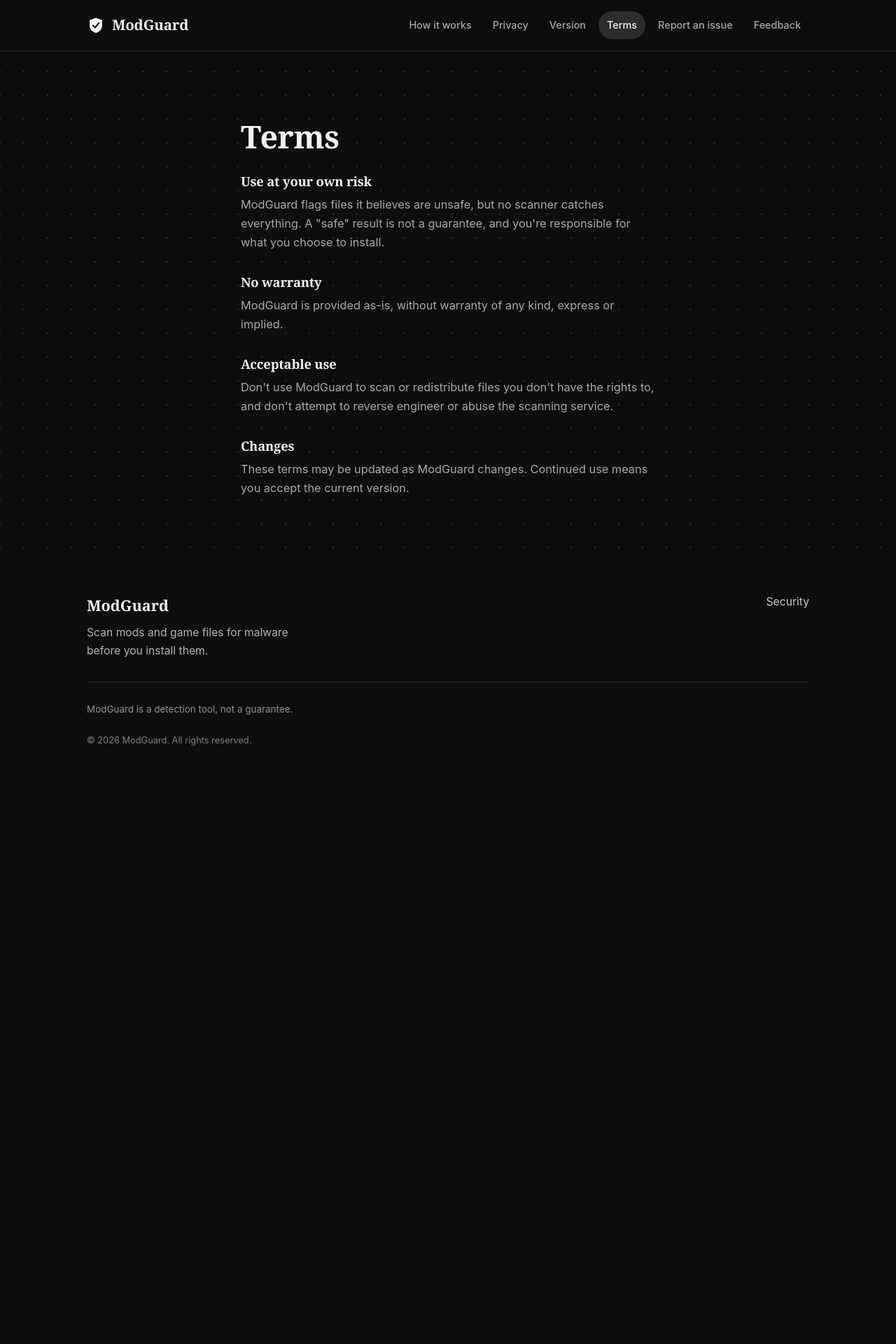
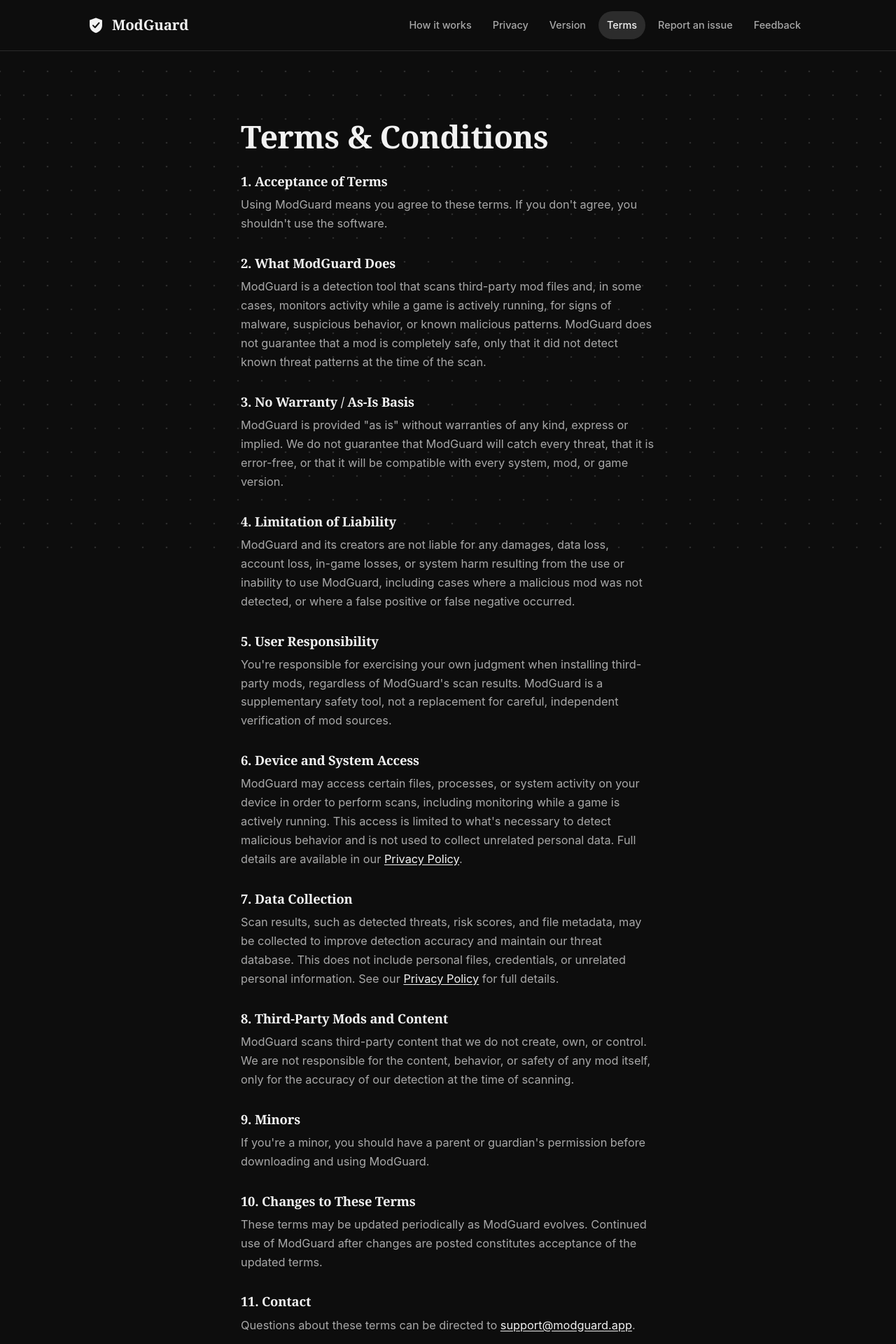
Before and after one commit to Rayan-Python/modguard-site-page, a React (Vite) app: page /terms in a window 1280 px wide. Shown: the top 1920 px of the page at 70% size. Before the commit the page ends 1108 px from the top, so only its background shows below. Built offline with nearby package versions, Linux system fonts and the light colour scheme.

Commit message:
Add Terms and Conditions page

```diff
--- a/src/pages/Terms.jsx
+++ b/src/pages/Terms.jsx
@@ -1,33 +1,105 @@
+import { SUPPORT_EMAIL } from '../data/contact.js'
+
 export default function Terms() {
   return (
     <section className="doc">
       <div className="container doc__inner">
-        <h1 className="doc__title">Terms</h1>
+        <h1 className="doc__title">Terms &amp; Conditions</h1>
 
-        <h2 className="doc__heading">Use at your own risk</h2>
+        <h2 className="doc__heading">1. Acceptance of Terms</h2>
         <p className="doc__body">
-          ModGuard flags files it believes are unsafe, but no scanner catches
-          everything. A "safe" result is not a guarantee, and you're
-          responsible for what you choose to install.
+          Using ModGuard means you agree to these terms. If you don't agree,
+          you shouldn't use the software.
         </p>
 
-        <h2 className="doc__heading">No warranty</h2>
+        <h2 className="doc__heading">2. What ModGuard Does</h2>
         <p className="doc__body">
-          ModGuard is provided as-is, without warranty of any kind, express or
-          implied.
+          ModGuard is a detection tool that scans third-party mod files and,
+          in some cases, monitors activity while a game is actively running,
+          for signs of malware, suspicious behavior, or known malicious
+          patterns. ModGuard does not guarantee that a mod is completely
+          safe, only that it did not detect known threat patterns at the time
+          of the scan.
         </p>
 
-        <h2 className="doc__heading">Acceptable use</h2>
+        <h2 className="doc__heading">3. No Warranty / As-Is Basis</h2>
         <p className="doc__body">
-          Don't use ModGuard to scan or redistribute files you don't have the
-          rights to, and don't attempt to reverse engineer or abuse the
-          scanning service.
+          ModGuard is provided "as is" without warranties of any kind,
+          express or implied. We do not guarantee that ModGuard will catch
+          every threat, that it is error-free, or that it will be compatible
+          with every system, mod, or game version.
         </p>
 
-        <h2 className="doc__heading">Changes</h2>
+        <h2 className="doc__heading">4. Limitation of Liability</h2>
         <p className="doc__body">
-          These terms may be updated as ModGuard changes. Continued use means
-          you accept the current version.
+          ModGuard and its creators are not liable for any damages, data
+          loss, account loss, in-game losses, or system harm resulting from
+          the use or inability to use ModGuard, including cases where a
+          malicious mod was not detected, or where a false positive or false
+          negative occurred.
+        </p>
+
+        <h2 className="doc__heading">5. User Responsibility</h2>
+        <p className="doc__body">
+          You're responsible for exercising your own judgment when installing
+          third-party mods, regardless of ModGuard's scan results. ModGuard
+          is a supplementary safety tool, not a replacement for careful,
+          independent verification of mod sources.
+        </p>
+
+        <h2 className="doc__heading">6. Device and System Access</h2>
+        <p className="doc__body">
+          ModGuard may access certain files, processes, or system activity on
+          your device in order to perform scans, including monitoring while a
+          game is actively running. This access is limited to what's
+          necessary to detect malicious behavior and is not used to collect
+          unrelated personal data. Full details are available in our{' '}
+          <a href="/privacy" className="doc__link">
+            Privacy Policy
+          </a>
+          .
+        </p>
+
+        <h2 className="doc__heading">7. Data Collection</h2>
+        <p className="doc__body">
+          Scan results, such as detected threats, risk scores, and file
+          metadata, may be collected to improve detection accuracy and
+          maintain our threat database. This does not include personal
+          files, credentials, or unrelated personal information. See our{' '}
+          <a href="/privacy" className="doc__link">
+            Privacy Policy
+          </a>{' '}
+          for full details.
+        </p>
+
+        <h2 className="doc__heading">8. Third-Party Mods and Content</h2>
+        <p className="doc__body">
+          ModGuard scans third-party content that we do not create, own, or
+          control. We are not responsible for the content, behavior, or
+          safety of any mod itself, only for the accuracy of our detection at
+          the time of scanning.
+        </p>
+
+        <h2 className="doc__heading">9. Minors</h2>
+        <p className="doc__body">
+          If you're a minor, you should have a parent or guardian's
+          permission before downloading and using ModGuard.
+        </p>
+
+        <h2 className="doc__heading">10. Changes to These Terms</h2>
+        <p className="doc__body">
+          These terms may be updated periodically as ModGuard evolves.
+          Continued use of ModGuard after changes are posted constitutes
+          acceptance of the updated terms.
+        </p>
+
+        <h2 className="doc__heading">11. Contact</h2>
+        <p className="doc__body">
+          Questions about these terms can be directed to{' '}
+          <a href={`mailto:${SUPPORT_EMAIL}`} className="doc__link">
+            {SUPPORT_EMAIL}
+          </a>
+          .
         </p>
       </div>
     </section>
```
Also changed, not shown: .claude/settings.local.json.
